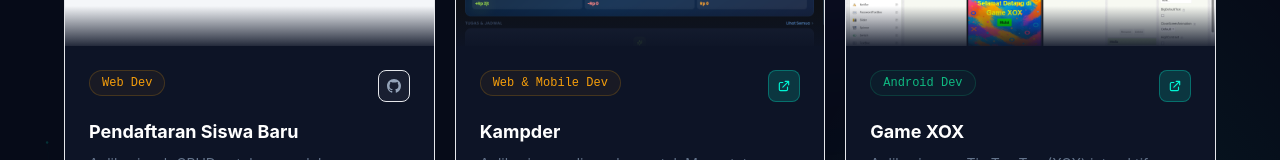
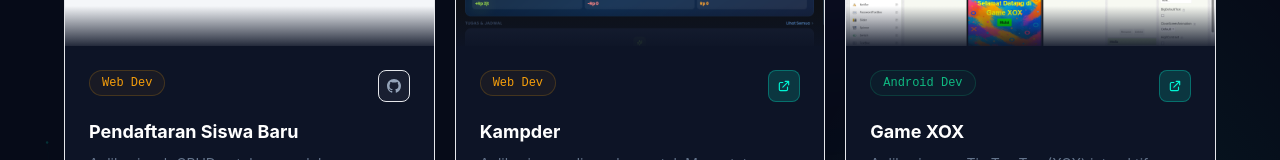
Before and after one commit to FaizAfdianPratama-cell/portofolio, a Next.js app: page / in a window 1280 px wide. Shown: the part 3393-3553 px from the top of the page. Built offline with nearby package versions, Linux system fonts and the light colour scheme.

Commit message:
Update portfolio.ts

```diff
--- a/src/data/portfolio.ts
+++ b/src/data/portfolio.ts
@@ -117,7 +117,7 @@ export const projects = [
       en: "An application used for tracking daily finances, monitoring targets, and scheduling tasks.",
     },
     tags: ["Next.js 14", "TypeScript", "Tailwind", "shadcn/ui", "Framer Motion", "Prisma", "Neon PostgreSQL", "NextAuth", "PWA"],
-    category: "Web & Mobile Dev",
+    category: "Web Dev", // Diubah kembali menjadi string murni agar seragam dengan data project lain
     imageUrl: "/projects/kampder.png",
     githubUrl: "",
     demoUrl: "https://vercel.app",
@@ -156,7 +156,6 @@ export const education = [
   },
 ];
 
-// ── PKL / Experience ──
 export const internship = [
   {
     company: "PT Tirta Alam Segar",
```
